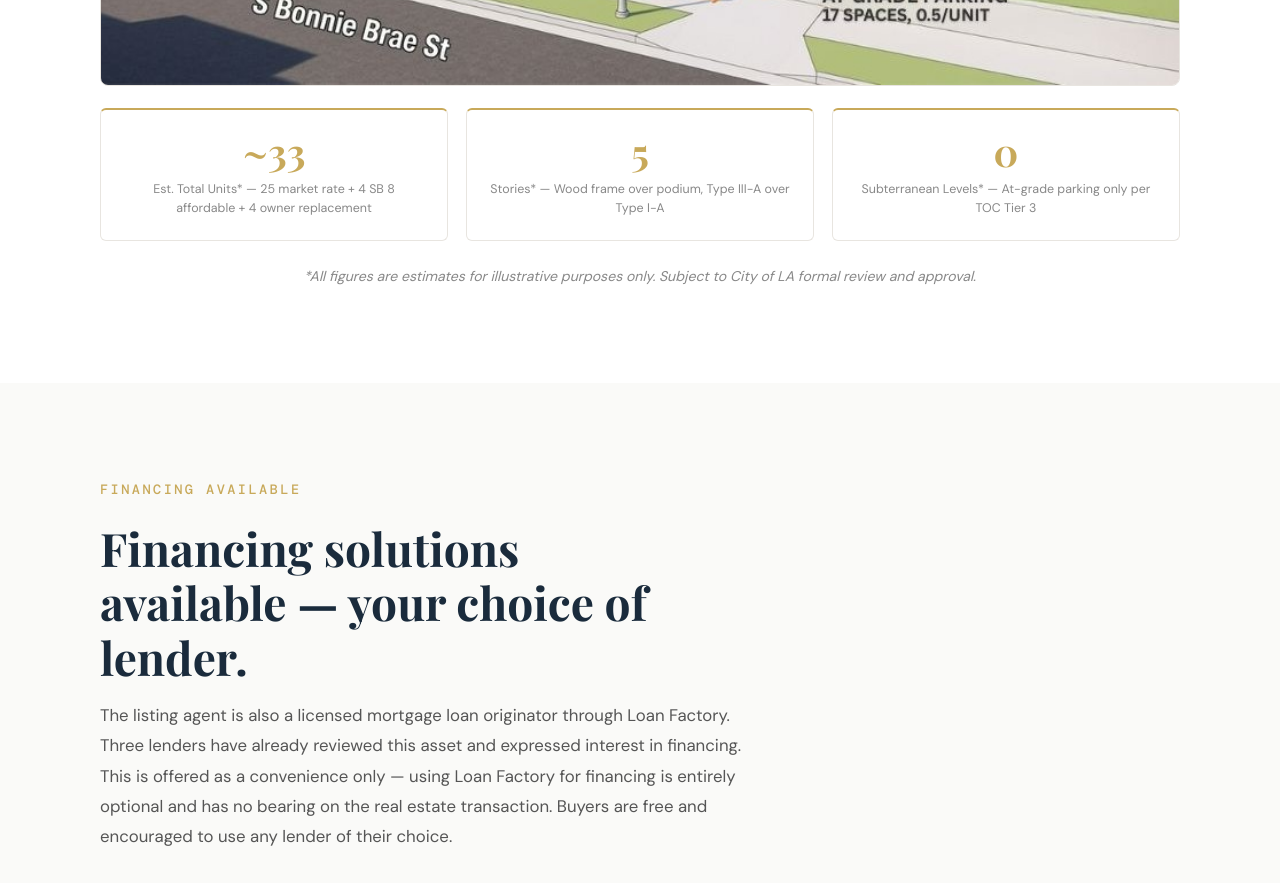
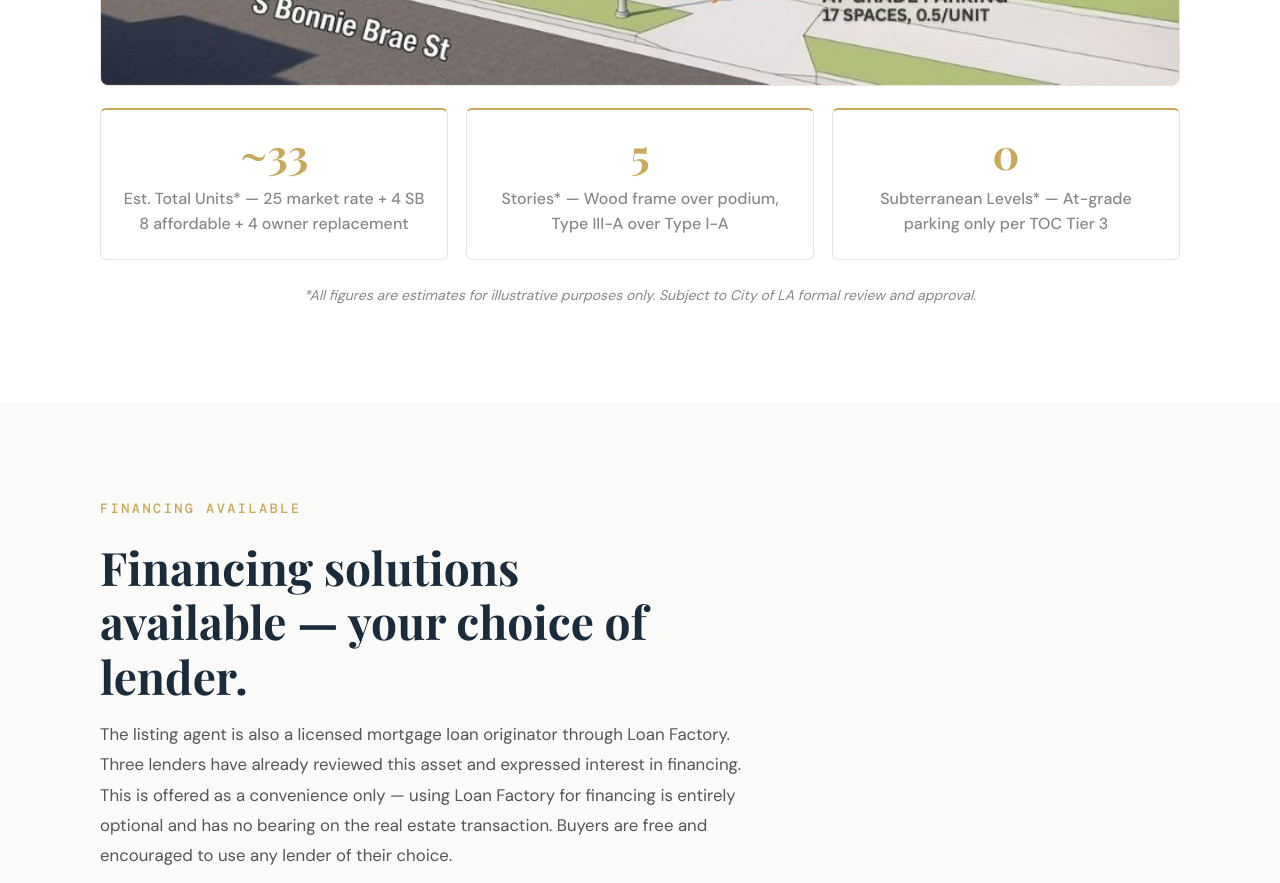
Before and after one commit to Ebenyi1976/446-bonnie-brea, a Next.js app: page / in a window 1280 px wide. Shown: the part 5180-6063 px from the top of the page. Built offline with nearby package versions, Linux system fonts and the light colour scheme.

Commit message:
Larger text in massing stat boxes

```diff
--- a/app/globals.css
+++ b/app/globals.css
@@ -205,8 +205,8 @@ body {
 .massingImg { width: 100%; height: auto; border-radius: 8px; border: 1px solid var(--border); display: block; margin-top: 30px; }
 .statRow { display: grid; grid-template-columns: repeat(3, 1fr); gap: 18px; margin-top: 22px; }
 .statBox { border: 1px solid var(--border); border-top: 2px solid var(--gold); border-radius: 6px; padding: 22px; text-align: center; }
-.statNum { font-family: var(--font-playfair), serif; font-weight: 700; font-size: 2.4rem; color: var(--gold); line-height: 1; }
-.statLbl { font-family: var(--font-dm-sans), sans-serif; font-size: 0.78rem; color: var(--muted); margin-top: 10px; line-height: 1.5; }
+.statNum { font-family: var(--font-playfair), serif; font-weight: 700; font-size: 2.6rem; color: var(--gold); line-height: 1; }
+.statLbl { font-family: var(--font-dm-sans), sans-serif; font-size: 1rem; color: var(--muted); margin-top: 12px; line-height: 1.6; font-weight: 500; }
 
 /* financing */
 .introP { font-size: 1.05rem; color: #555; max-width: 660px; line-height: 1.8; margin-top: 16px; }
```
